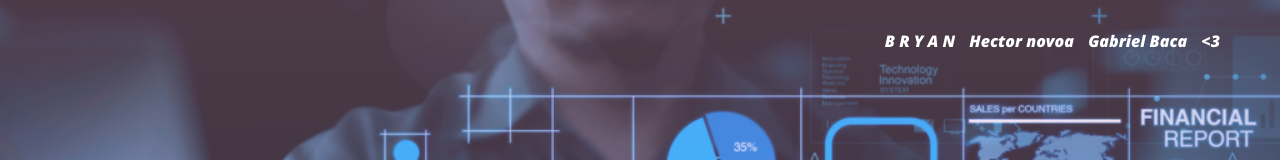
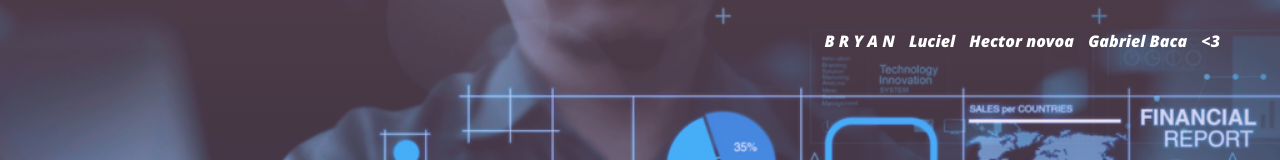
Before and after one commit to GinoSebastianD/GinoSebastianD.github.io, a plain HTML site: page index.html in a window 1280 px wide. Shown: the top 160 px of the page. Drawn offline with nearby package versions, Linux system fonts and the light colour scheme.

Commit message:
Update index.html

```diff
--- a/index.html
+++ b/index.html
@@ -25,6 +25,7 @@
   <header>
     <nav>
       <a href=https://bryanaronvargasllerena.web.app> B R Y A N</a>
+      <a href=https://luci928.github.io/luci928.github.io-Luciel-Shaylor-Puma-Pfocco.github.io-/> Luciel </a>
       <a href=https://hector-alejandro-novoa-soria.web.app>Hector novoa</a>
       <a href=https://gaboe2.github.io/gabrielbacaf.github.io/>Gabriel Baca</a>
       <a href=https://valensazu.github.io/><3</a>
```
